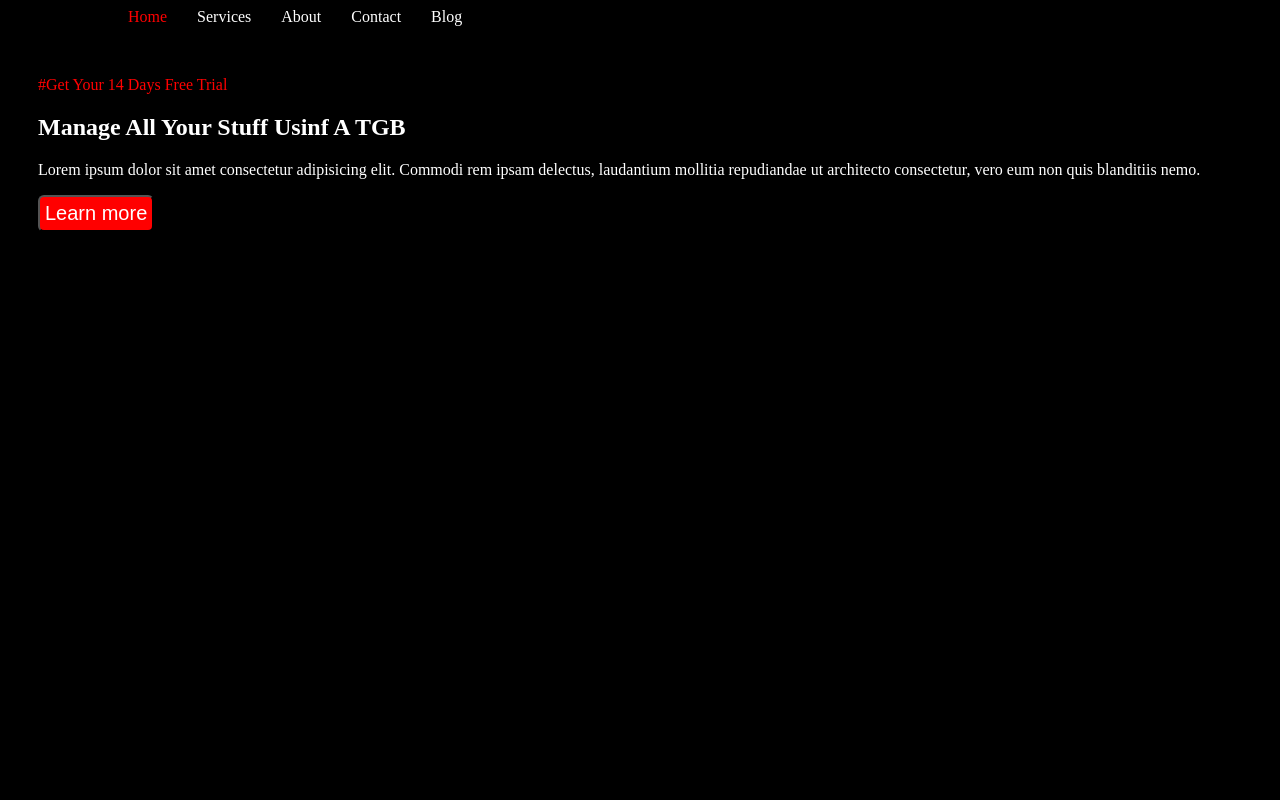
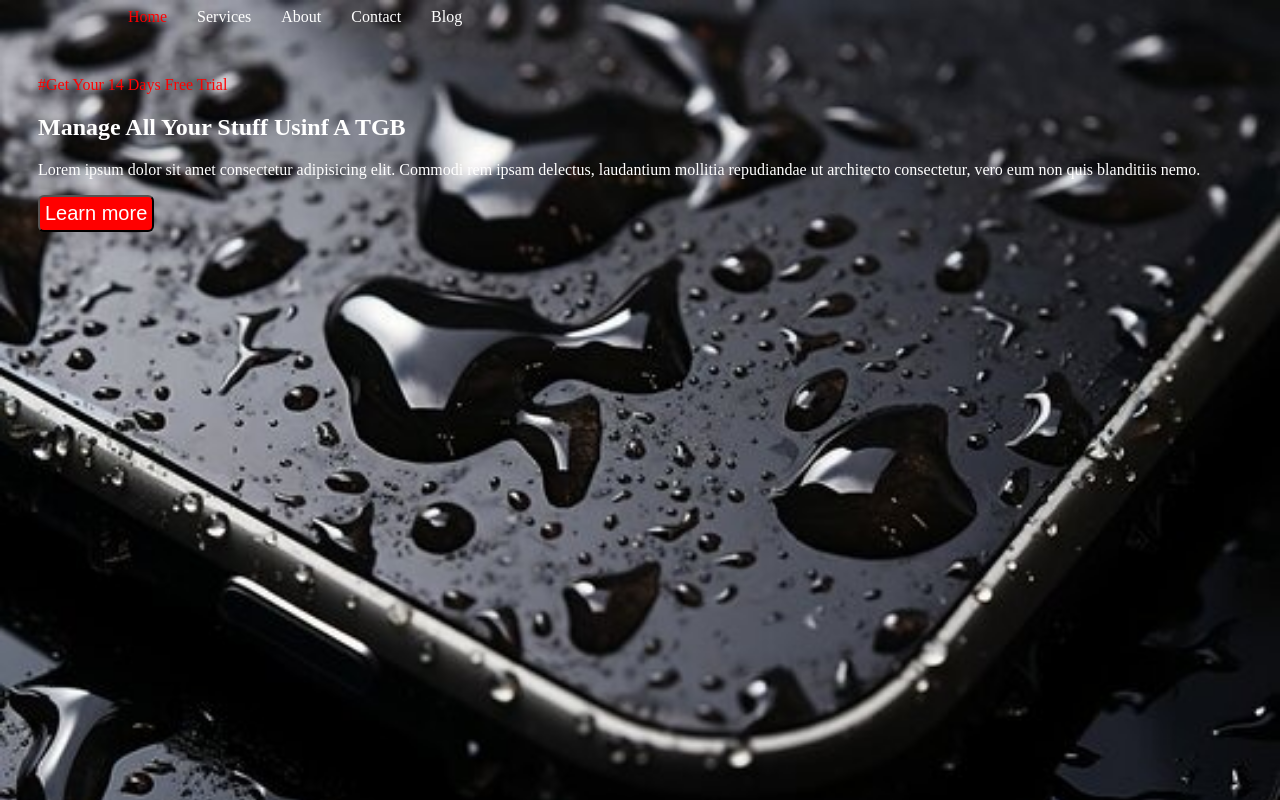
Before and after one commit to vikash9027/project5, a plain HTML site: page index.html in a window 1280 px wide. Drawn offline with Linux system fonts and the light colour scheme; the site is published under a folder, as on GitHub Pages, so addresses that start at the root find nothing.

Commit message:
Update style.css

```diff
--- a/style.css
+++ b/style.css
@@ -2,7 +2,7 @@
 body{
 /*
    background-image:linear-gradient(to bottom,rgba(128, 139, 119, 0.6)),url('/img2.jpg'); */
-   background-image:url('/img3.jpg');
+   background-image:url('./img3.jpg');
    background-color: black;
    background-repeat: no-repeat;
    background-size: cover;
```
